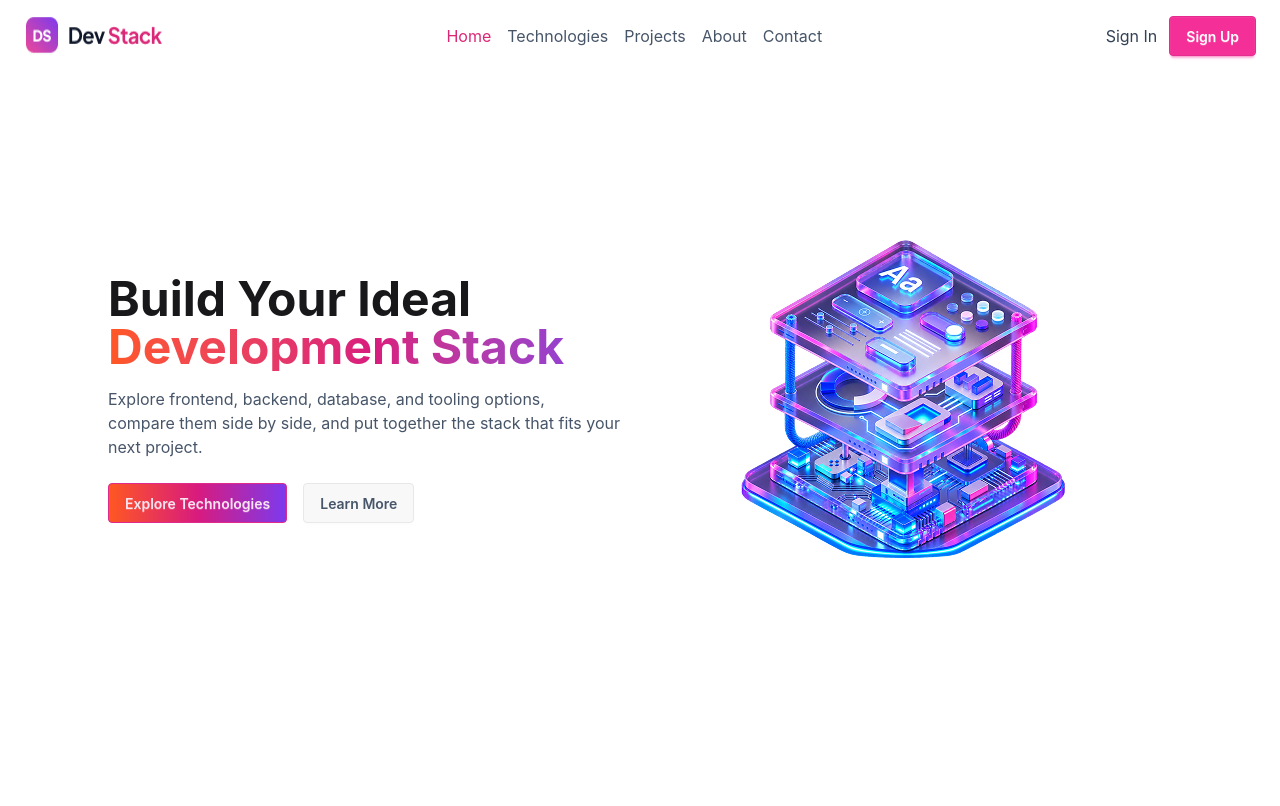
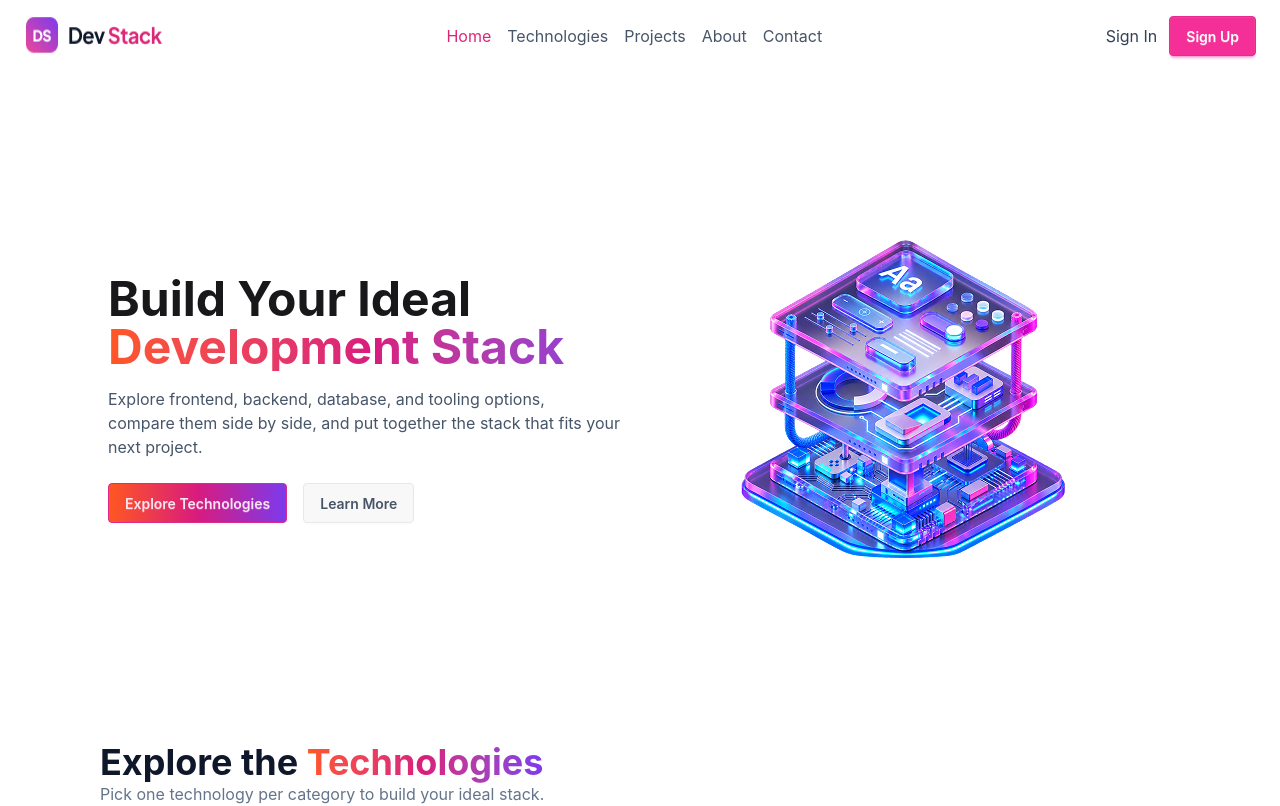
Before and after one commit to aurnobisaha/Devstack, a React (Vite) app: page / in a window 1280 px wide. Built offline with nearby package versions, Linux system fonts and the light colour scheme.

Commit message:
Add heading

```diff
--- a/src/App.tsx
+++ b/src/App.tsx
@@ -18,6 +18,12 @@ const cardspromise=cardsfetch();
 
    <Nav />
    <Banner />
+   <div className='px-25'>
+   <h1 className='text-4xl font-bold text-[#0F172A]'>
+    Explore the <span className='bg-gradient-to-r from-[#FF5722] via-[#D81B7E] to-[#7C3AED] bg-clip-text text-transparent'>Technologies</span>
+   </h1>
+   <p className='text-[#64748B]'>Pick one technology per category to build your ideal stack.</p>
+   </div>
    <Suspense fallback={<h2>Loading.....</h2>}>
      <Cards cardspromise={cardspromise} />
    </Suspense>
```
